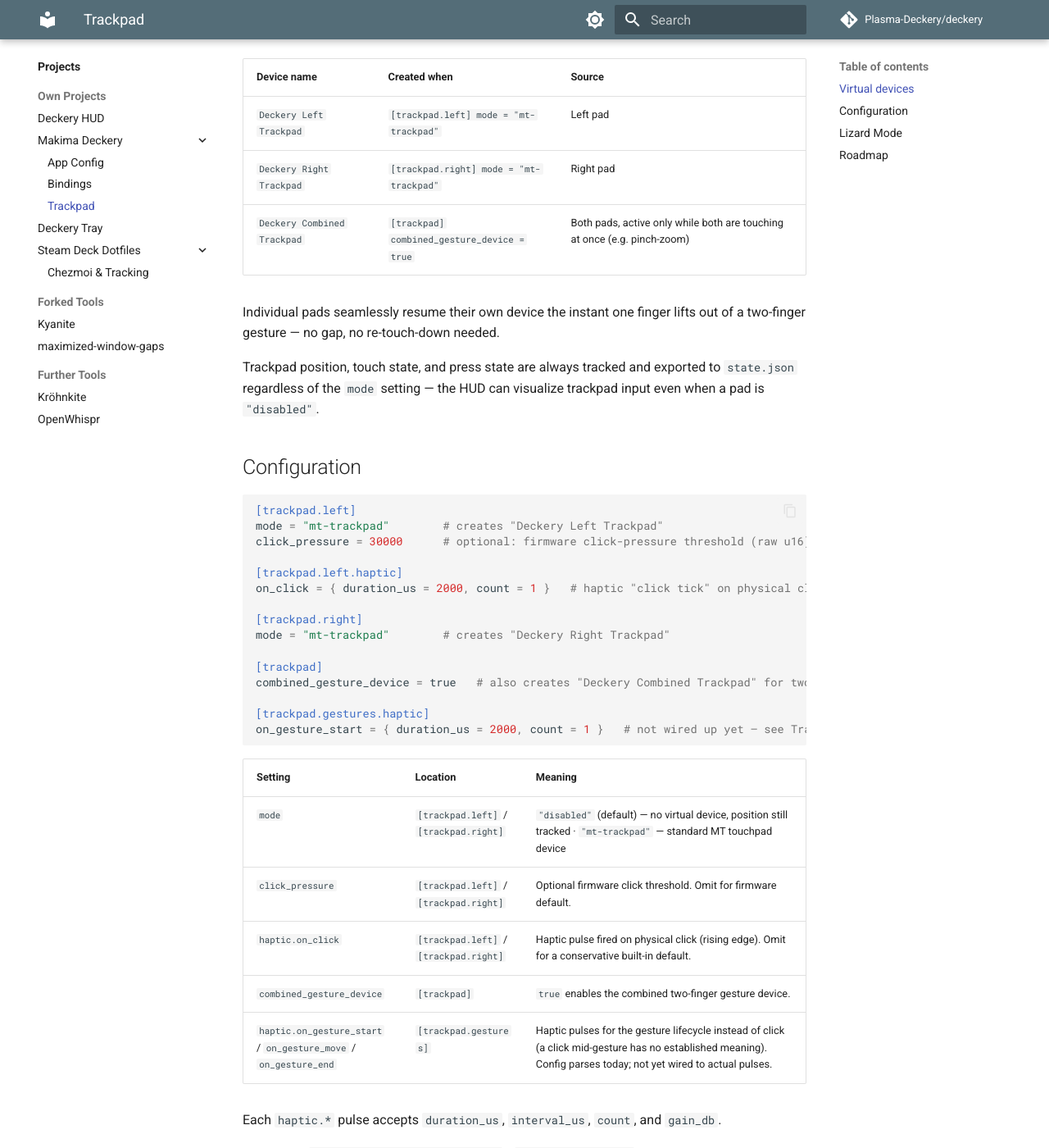
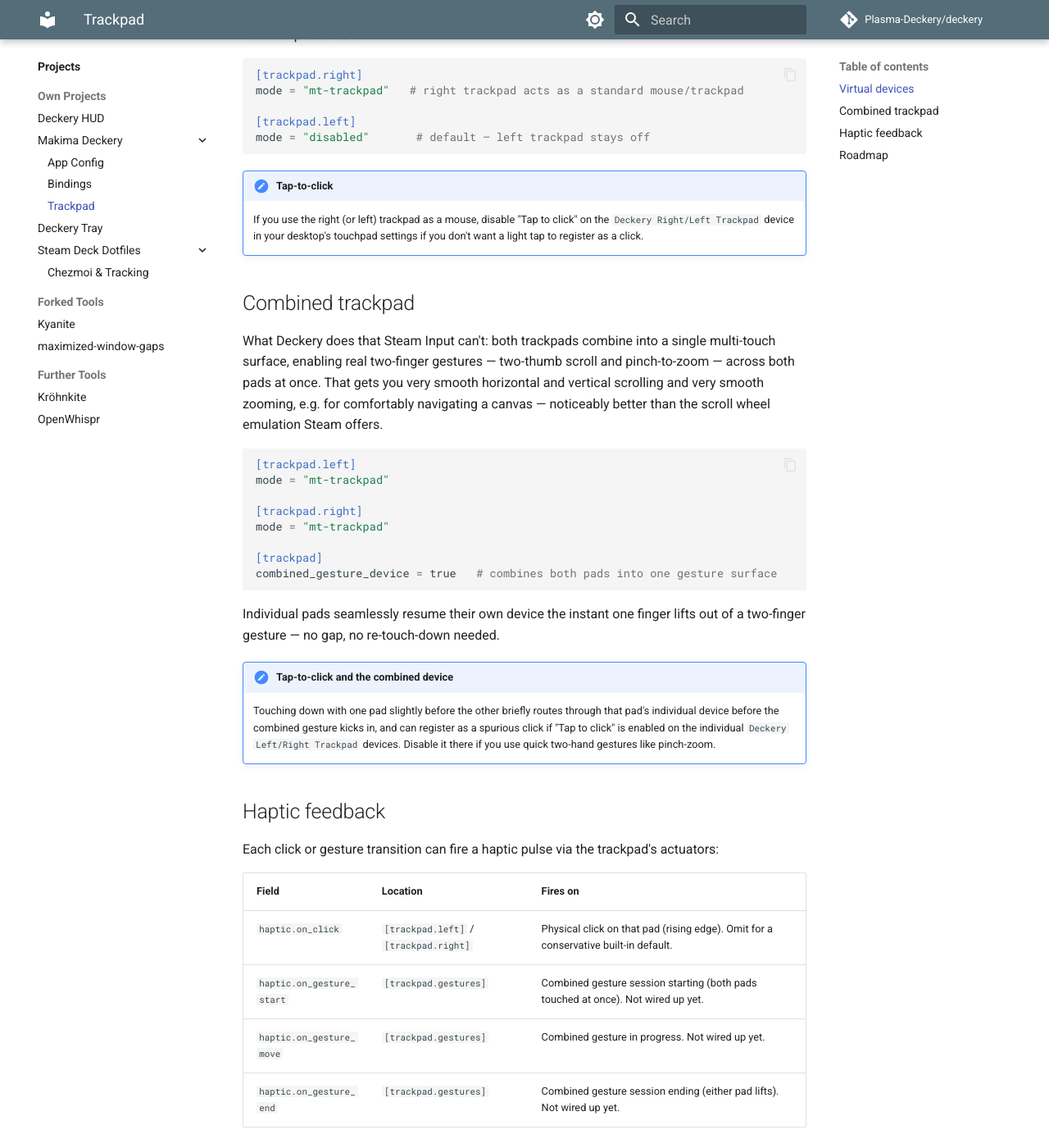
Before and after one commit to Plasma-Deckery/deckery, an MkDocs documentation site: the page built from docs/projects/makima-deckery/trackpad.md, in a window 1280 px wide and 1400 px high, scrolled down 587 px. Shown: the whole window at 82% size. Built offline with MkDocs 1.6.1 and Material for MkDocs 9.7.7, drawn with Linux system fonts in a browser that asks for light colours; comment, search, counter and statistics services are not loaded; some of the changed text lies outside the part shown.

Commit message:
docs(makima): rewrite trackpad user doc per feedback, move Lizard Mode to dev
- Drop the "capable input surfaces" framing and tool-name-dropping
  intro; state plainly what the OS can/can't do and what makima adds.
- Replace the device-name table with direct config examples: right
  pad as mouse (left disabled), then the combined gesture device.
- Fold tap-to-click notes into the section they're actually relevant
  to instead of a separate callout.
- Explain the combined gesture device as the actual differentiator
  (two-thumb scroll, pinch-zoom) instead of just listing it.
- Haptic feedback trimmed to a field table.
- Move Lizard Mode explanation to trackpad-architecture.md — internal
  detail, not something a user configuring trackpads needs up front.

````diff
--- a/docs/projects/makima-deckery/trackpad.md
+++ b/docs/projects/makima-deckery/trackpad.md
@@ -3,60 +3,62 @@
 !!! warning "Beta feature — not on `main`"
     Trackpad emulation lives on the `trackpad-config` branch of [makima-deckery](https://github.com/Plasma-Deckery/makima-deckery) and has not been merged to `main` yet. Config shape, device names, and behaviour described here can still change without notice. Don't rely on this for a production setup.
 
-The Steam Deck trackpads are capable input surfaces, but Steam Input's default handling is invisible to gesture tools — they expect standard Linux multi-touch devices. Makima reads both trackpads directly and exposes them as virtual MT (multi-touch) devices, making them visible to tools like `libinput-gestures` or `fusuma`. This is the prerequisite for defining custom gestures per pad (swipe zones, tap areas, circular scroll, pinch-zoom) and for a combined two-finger gesture surface (pinch-zoom, two-finger scroll/pan) across both pads at once.
-
-For how this is implemented internally, see [Trackpad Architecture](../../reference/trackpad-architecture.md) under Development.
+The Steam Deck has two trackpads that can each track a single finger, but the OS can't read them individually — whatever Steam Input does with them under the hood is invisible to every other tool. What we can do instead is read both trackpads ourselves and emulate standard Linux trackpad devices from them. That means, for example, the right trackpad can act as a completely normal mouse.
 
 ## Virtual devices
 
-| Device name | Created when | Source |
-|---|---|---|
-| `Deckery Left Trackpad` | `[trackpad.left] mode = "mt-trackpad"` | Left pad |
-| `Deckery Right Trackpad` | `[trackpad.right] mode = "mt-trackpad"` | Right pad |
-| `Deckery Combined Trackpad` | `[trackpad] combined_gesture_device = true` | Both pads, active only while both are touching at once (e.g. pinch-zoom) |
+The virtual devices are configured per pad. Here's the right trackpad acting as a mouse, with the left trackpad left off:
+
+```toml
+[trackpad.right]
+mode = "mt-trackpad"   # right trackpad acts as a standard mouse/trackpad
+
+[trackpad.left]
+mode = "disabled"       # default — left trackpad stays off
+```
+
+!!! note "Tap-to-click"
+    If you use the right (or left) trackpad as a mouse, disable "Tap to click" on the `Deckery Right/Left Trackpad` device in your desktop's touchpad settings if you don't want a light tap to register as a click.
+
+## Combined trackpad
+
+What Deckery does that Steam Input can't: both trackpads combine into a single multi-touch surface, enabling real two-finger gestures — two-thumb scroll and pinch-to-zoom — across both pads at once. That gets you very smooth horizontal and vertical scrolling and very smooth zooming, e.g. for comfortably navigating a canvas — noticeably better than the scroll wheel emulation Steam offers.
+
+```toml
+[trackpad.left]
+mode = "mt-trackpad"
+
+[trackpad.right]
+mode = "mt-trackpad"
+
+[trackpad]
+combined_gesture_device = true   # combines both pads into one gesture surface
+```
 
 Individual pads seamlessly resume their own device the instant one finger lifts out of a two-finger gesture — no gap, no re-touch-down needed.
 
-Trackpad position, touch state, and press state are always tracked and exported to `state.json` regardless of the `mode` setting — the HUD can visualize trackpad input even when a pad is `"disabled"`.
+!!! note "Tap-to-click and the combined device"
+    Touching down with one pad slightly before the other briefly routes through that pad's individual device before the combined gesture kicks in, and can register as a spurious click if "Tap to click" is enabled on the individual `Deckery Left/Right Trackpad` devices. Disable it there if you use quick two-hand gestures like pinch-zoom.
 
-## Configuration
+## Haptic feedback
+
+Each click or gesture transition can fire a haptic pulse via the trackpad's actuators:
+
+| Field | Location | Fires on |
+|---|---|---|
+| `haptic.on_click` | `[trackpad.left]` / `[trackpad.right]` | Physical click on that pad (rising edge). Omit for a conservative built-in default. |
+| `haptic.on_gesture_start` | `[trackpad.gestures]` | Combined gesture session starting (both pads touched at once). Not wired up yet. |
+| `haptic.on_gesture_move` | `[trackpad.gestures]` | Combined gesture in progress. Not wired up yet. |
+| `haptic.on_gesture_end` | `[trackpad.gestures]` | Combined gesture session ending (either pad lifts). Not wired up yet. |
+
+Each pulse accepts `duration_us`, `interval_us`, `count`, and `gain_db`:
 
 ```toml
-[trackpad.left]
-mode = "mt-trackpad"        # creates "Deckery Left Trackpad"
-click_pressure = 30000      # optional: firmware click-pressure threshold (raw u16)
-
-[trackpad.left.haptic]
-on_click = { duration_us = 2000, count = 1 }   # haptic "click tick" on physical click
-
-[trackpad.right]
-mode = "mt-trackpad"        # creates "Deckery Right Trackpad"
-
-[trackpad]
-combined_gesture_device = true   # also creates "Deckery Combined Trackpad" for two-finger gestures
-
-[trackpad.gestures.haptic]
-on_gesture_start = { duration_us = 2000, count = 1 }   # not wired up yet — see Trackpad Architecture
+[trackpad.right.haptic]
+on_click = { duration_us = 2000, count = 1 }
 ```
 
-| Setting | Location | Meaning |
-|---|---|---|
-| `mode` | `[trackpad.left]` / `[trackpad.right]` | `"disabled"` (default) — no virtual device, position still tracked · `"mt-trackpad"` — standard MT touchpad device |
-| `click_pressure` | `[trackpad.left]` / `[trackpad.right]` | Optional firmware click threshold. Omit for firmware default. |
-| `haptic.on_click` | `[trackpad.left]` / `[trackpad.right]` | Haptic pulse fired on physical click (rising edge). Omit for a conservative built-in default. |
-| `combined_gesture_device` | `[trackpad]` | `true` enables the combined two-finger gesture device. |
-| `haptic.on_gesture_start` / `on_gesture_move` / `on_gesture_end` | `[trackpad.gestures]` | Haptic pulses for the gesture lifecycle instead of click (a click mid-gesture has no established meaning). Config parses today; not yet wired to actual pulses. |
-
-Each `haptic.*` pulse accepts `duration_us`, `interval_us`, `count`, and `gain_db`.
-
-The legacy `[settings] LPAD = "trackpad"` / `RPAD = "trackpad"` syntax is still accepted as a fallback for `mode = "mt-trackpad"`.
-
-!!! note "Tap-to-click interaction with the combined device"
-    If you enable `combined_gesture_device` and use quick two-hand gestures (e.g. pinch-zoom), disable "Tap to click" on the individual `Deckery Left/Right Trackpad` devices in your desktop's touchpad settings. Touching down with one pad slightly before the other briefly routes through that pad's individual channel before gesture mode activates, and can otherwise register as a spurious click.
-
-## Lizard Mode
-
-Full Steam independence requires suppressing the `hid-steam` kernel driver's built-in mouse/scroll fallback ("Lizard Mode"), which otherwise emits mouse/scroll events directly from the trackpads, bypassing makima entirely. See `SUPPRESS_LIZARD_MODE` in [Configuration](../../configuration.md).
+See [Trackpad Architecture](../../reference/trackpad-architecture.md) under Development for how this is implemented internally.
 
 ## Roadmap
 
--- a/docs/reference/trackpad-architecture.md
+++ b/docs/reference/trackpad-architecture.md
@@ -124,6 +124,10 @@
 
 Position is Y-corrected to libinput convention (hardware reports up as negative; the virtual device flips this). On the combined device, left/right pads are split into left/right halves of a shared X axis so a pinch gesture tracks correctly across both MT slots. libinput derives everything it needs — two-finger scroll/pan, pinch-zoom — purely from the two `ABS_MT_POSITION` slots; there is no separate gesture-type event makima produces.
 
+## Lizard Mode
+
+Full Steam independence requires suppressing the `hid-steam` kernel driver's built-in mouse/scroll fallback ("Lizard Mode"), which otherwise emits mouse/scroll events directly from the trackpads, bypassing makima entirely. Controlled via `SUPPRESS_LIZARD_MODE` — see [Configuration](../configuration.md) for the user-facing setting. Implementation-wise it shares the same raw hidraw file descriptor that `pad_hidraw.rs` uses for trackpad data: a heartbeat sends suppression feature reports every 4 s, and if makima crashes or exits, the fd closes and Lizard Mode re-activates automatically within ~8 s.
+
 ## libinput tuning
 
 When the virtual MT devices are registered, libinput applies its generic touchpad profile to them. Getting Steam Input-quality cursor feel (acceleration curve, trackball-style inertia) likely needs custom `libinput quirks` tuning for the Deckery devices specifically — not yet done. See [deckery#2](https://github.com/Plasma-Deckery/deckery/issues/2).
````
